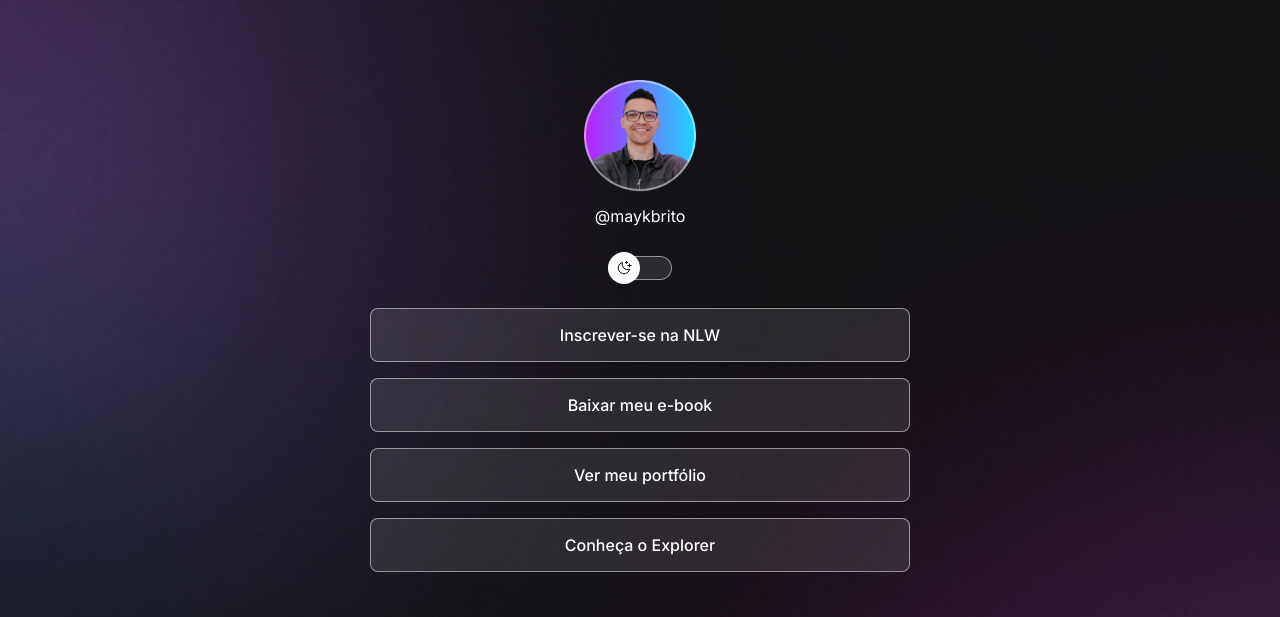
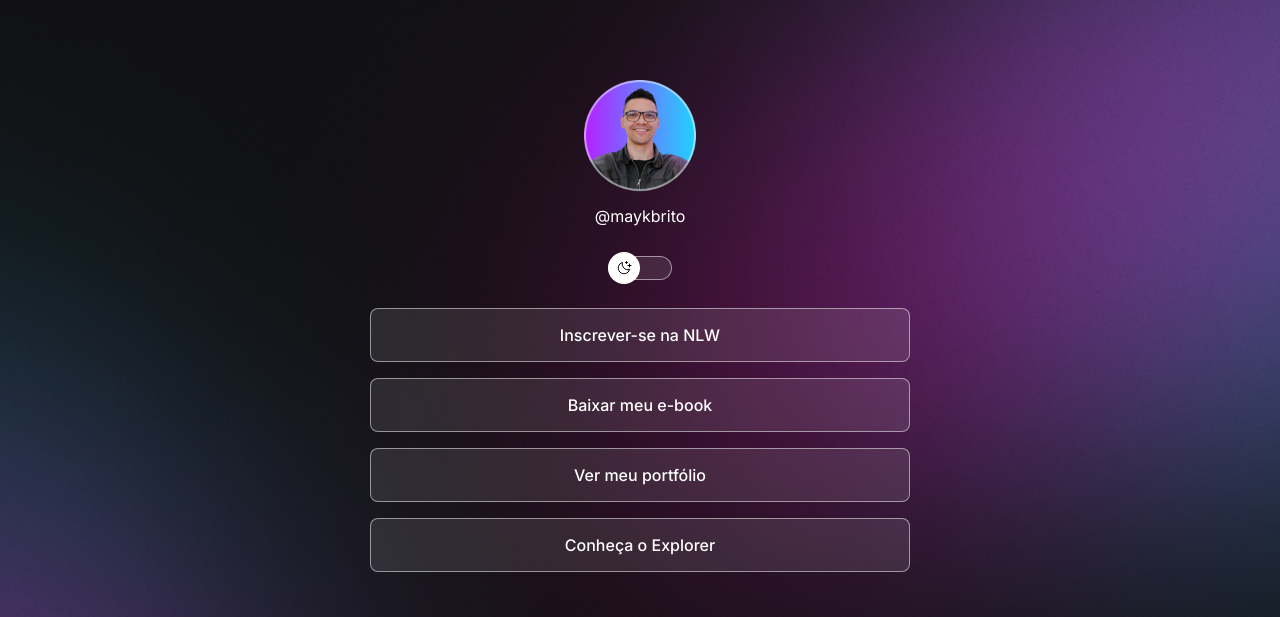
Before and after one commit to CarlosESS2/DevLinks, a plain HTML site: page index.html in a window 1280 px wide. Shown: the top 617 px of the page. Drawn offline with nearby package versions, Linux system fonts and the light colour scheme.

Commit message:
Change background based on media queries

```diff
--- a/style.css
+++ b/style.css
@@ -27,6 +27,7 @@
 /* Background */
 body {
   background: var(--background-url) no-repeat top center/cover;
+  height: 100vh;
 }
 
 /* Font */
@@ -159,11 +160,21 @@ footer {
   padding: 24px;
 }
 
+@media (min-width: 700px) {
+  :root {
+    --background-url: url(./assets/bg-desktop.jpg);
+  }
+  .light {
+    --background-url: url(./assets/bg-desktop-light.jpg);
+  }
+}
+
 /*
 
 box-sizing: border-box;
 * {}
 margin: auto;
 line-height: 24px;
+at rules
 
 */
```
Also changed, not shown: assets/bg-desktop-light.jpg (added), assets/bg-desktop.jpg (added).
